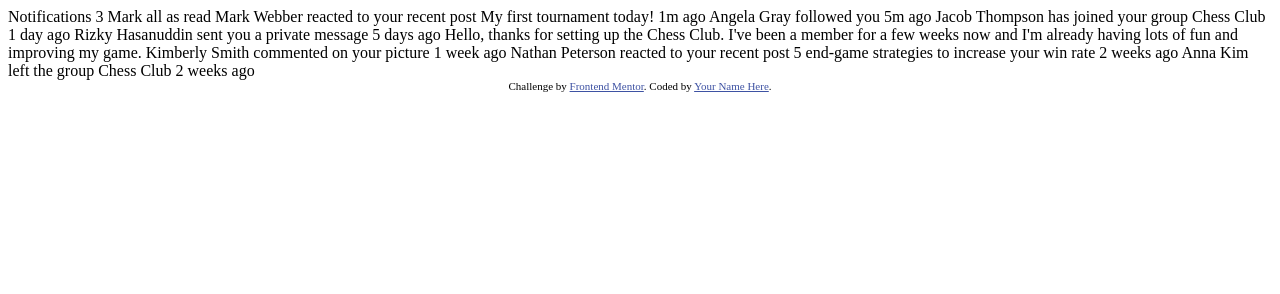
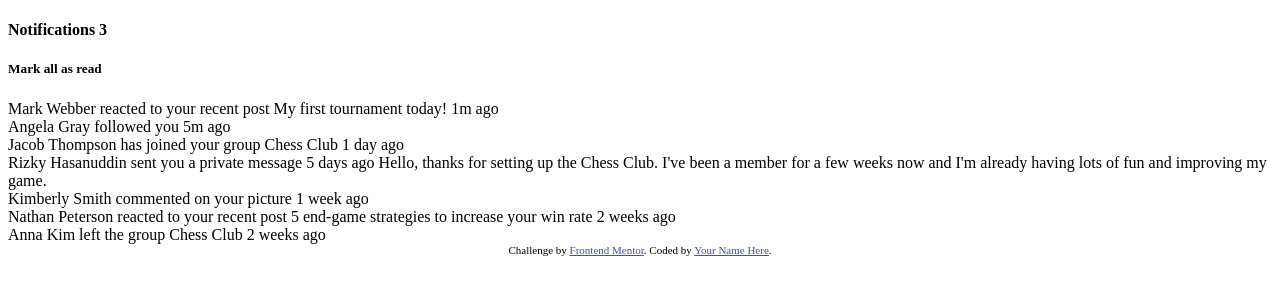
Before and after one commit to er1927/notifications-page, a plain HTML site: page index.html in a window 1280 px wide. Drawn offline with Linux system fonts and the light colour scheme.

Commit message:
Added HTML layout.

```diff
--- a/index.html
+++ b/index.html
@@ -15,33 +15,45 @@
   </style>
 </head>
 <body>
-
-  Notifications 3
-
-  Mark all as read
-
+<div class="container">
+  <div class="header">
+    <h4>Notifications <span class="notification-quantity">3</span></h4>
+    <h5>Mark all as read</h5>
+  </div>
+  <div class="notification-list">
+  <div class="notification">
     Mark Webber reacted to your recent post My first tournament today!
   1m ago
-
+  </div>
+  <div class="notification">
     Angela Gray followed you
   5m ago
-
+  </div>
+  <div class="notification">
     Jacob Thompson has joined your group Chess Club
   1 day ago
-
+  </div>
+  <div class="notification">
     Rizky Hasanuddin sent you a private message
   5 days ago
   Hello, thanks for setting up the Chess Club. I've been a member for a few weeks now and
   I'm already having lots of fun and improving my game.
-
+  </div>
+  <div class="notification">
     Kimberly Smith commented on your picture
   1 week ago
-
+  </div>
+  <div class="notification">
     Nathan Peterson reacted to your recent post 5 end-game strategies to increase your win rate
   2 weeks ago
-
+  </div>
+  <div class="notification">
     Anna Kim left the group Chess Club
   2 weeks ago
+  </div>
+</div>
+</div>
+
 
   <div class="attribution">
     Challenge by <a href="https://www.frontendmentor.io?ref=challenge" target="_blank">Frontend Mentor</a>.
```
Lines whose indentation alone changed are shown as unchanged.
